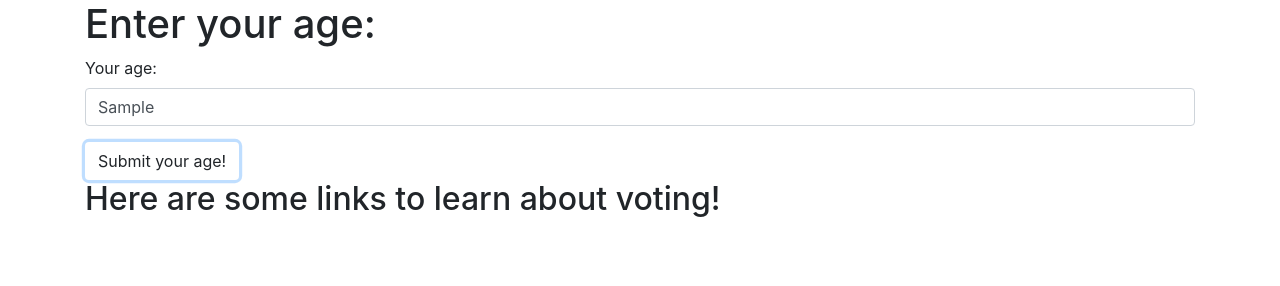
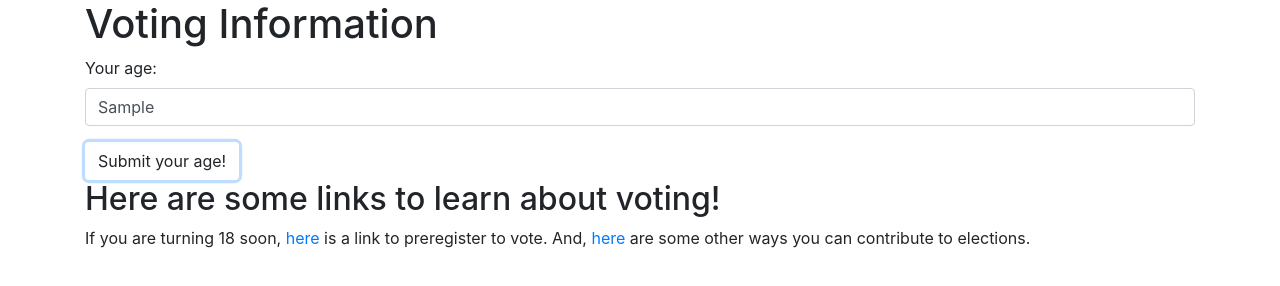
Before and after one commit to art-weinstein/voting, a plain HTML site: page index.html in a window 1280 px wide. Both pictures are taken after typing "Sample" into the empty fields and a click on the button "Submit your age!". Drawn offline with Linux system fonts and the light colour scheme.

Commit message:
add links for voting and nonvoting branches.
Co-authored-by: Erica Marroquin <ericamarroquin03@gmail.com>

```diff
--- a/index.html
+++ b/index.html
@@ -9,7 +9,7 @@
 </head>
 <body>
   <div class="container">
-    <h1>Enter your age:</h1>
+    <h1>Voting Information</h1>
     <form id="age">
       <div class="form-group">
         <label for="ageInput">Your age:</label>
@@ -19,9 +19,11 @@
     </form>
     <div id="voting">
       <h2>Here is your voting registration info!</h2>
+      <p>Select your state and register to vote <a href="https://vote.gov/">here</a>. You can find your nearest polling location <a href="https://www.nass.org/can-i-vote/find-your-polling-place">here</a>.</p>
     </div>
     <div id="noVote">
       <h2>Here are some links to learn about voting!</h2>
+      <p>If you are turning 18 soon, <a href="https://www.ncsl.org/research/elections-and-campaigns/preregistration-for-young-voters.aspx">here</a> is a link to preregister to vote. And, <a href="https://circle.tufts.edu/latest-research/growing-voters-18-ways-youth-under-18-can-contribute-elections">here</a> are some other ways you can contribute to elections.</p>
     </div>
   </div>
 </body>
```
